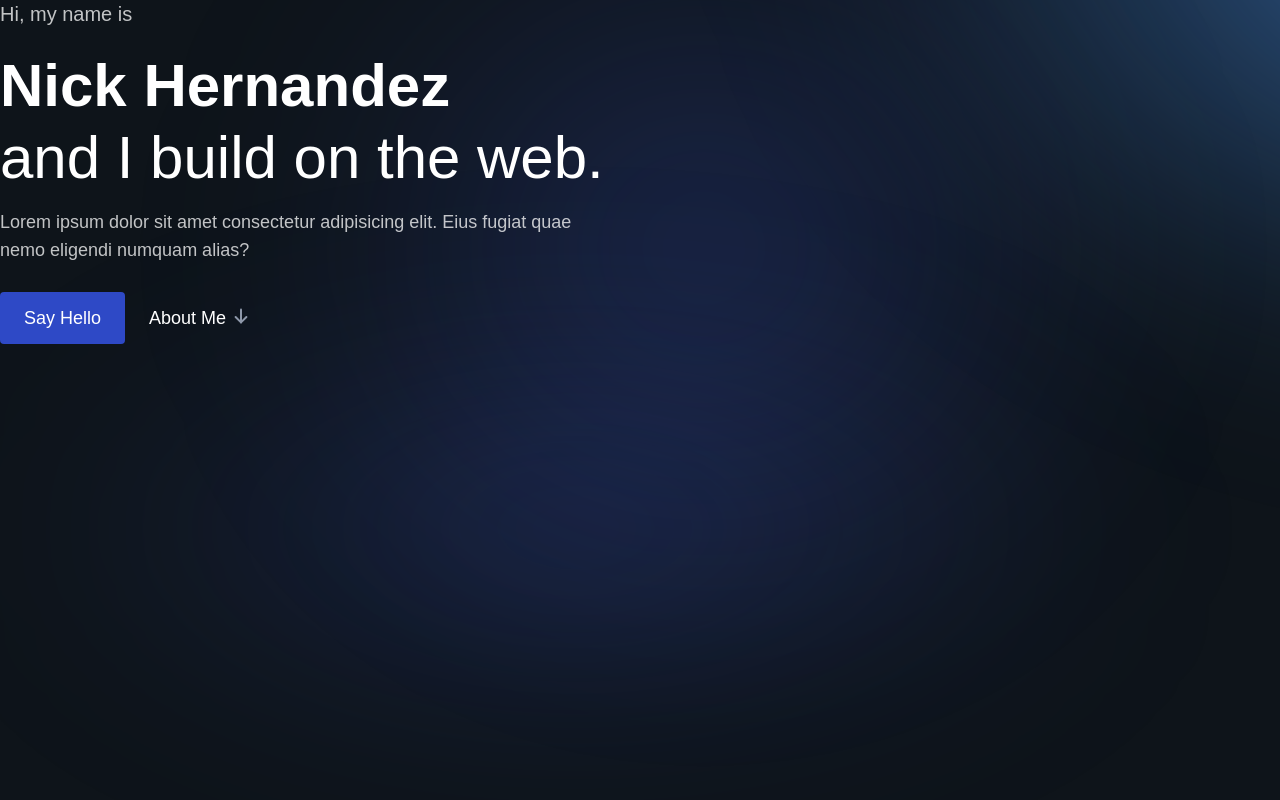
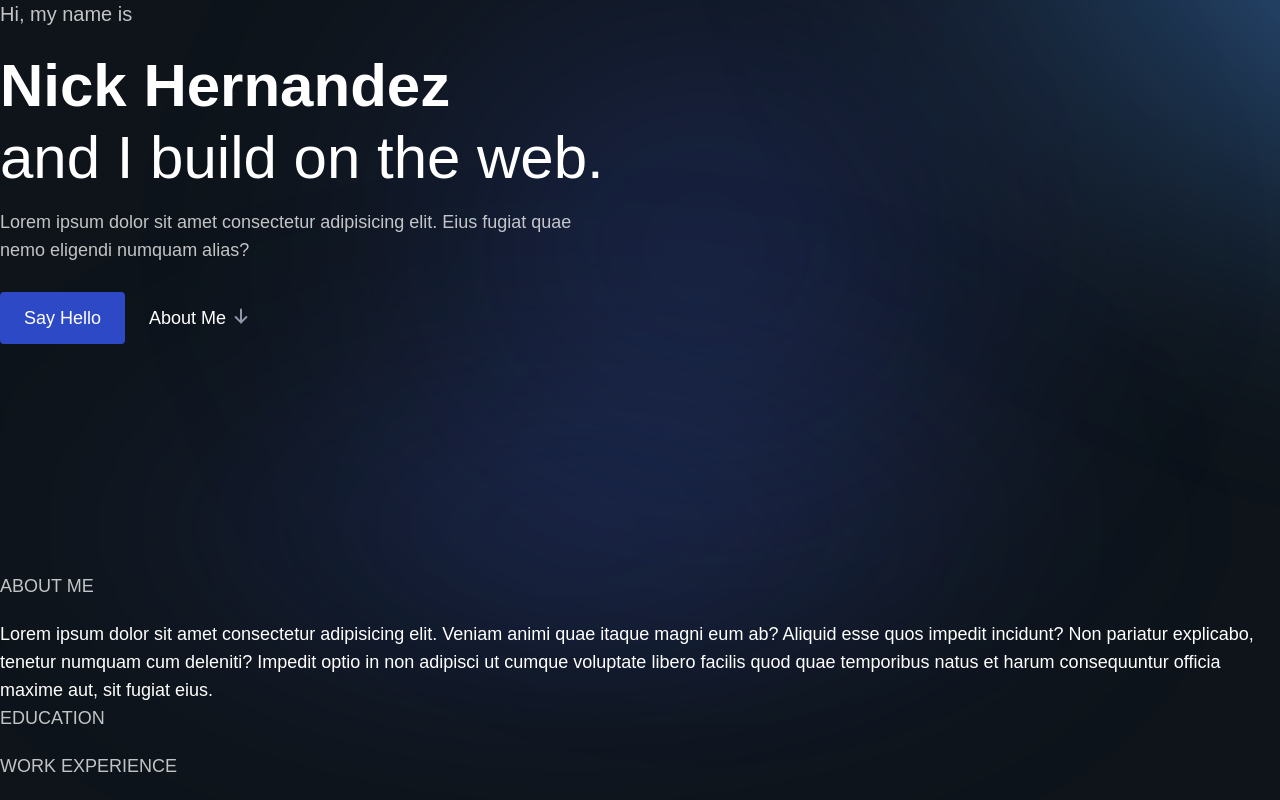
Before and after one commit to Nickolas-Hernandez/nickhernandez.dev, a Next.js app: page / in a window 1280 px wide. Shown: the part 312-1112 px from the top of the page. Before the commit the page ends 884 px from the top, so only its background shows below. Built offline with nearby package versions, Linux system fonts and the light colour scheme; a web font is replaced by a local one.

Commit message:
Add about-me, education, and work exp containers #4

```diff
--- /dev/null
+++ b/src/components/aboutMeSection/aboutMeSection.tsx
@@ -0,0 +1,27 @@
+export const AboutMeSection = () => {
+  return (
+    <section className="about-me-section">
+      <div className="contain">
+        <div className="biography">
+          <strong className="opacity-75 mb-5">About Me</strong>
+          <p>
+            Lorem ipsum dolor sit amet consectetur adipisicing elit. Veniam
+            animi quae itaque magni eum ab? Aliquid esse quos impedit
+            incidunt? Non pariatur explicabo, tenetur numquam cum deleniti?
+            Impedit optio in non adipisci ut cumque voluptate libero facilis
+            quod quae temporibus natus et harum consequuntur officia maxime
+            aut, sit fugiat eius.
+          </p>
+        </div>
+        <div className="wrapper">
+          <div className="education">
+            <strong className="opacity-75 mb-5">Education</strong>
+          </div>
+          <div className="work-experience">
+            <strong className="opacity-75 mb-5">Work Experience</strong>
+          </div>
+        </div>
+      </div>
+    </section>
+  )
+};
--- /dev/null
+++ b/src/components/aboutMeSection/index.tsx
@@ -0,0 +1 @@
+export * from './aboutMeSection';
--- a/src/components/introSection/introSection.tsx
+++ b/src/components/introSection/introSection.tsx
@@ -6,8 +6,8 @@ export const IntroSection = () => {
       <div className="contain">
         <div className="wrapper">
           <p className="text-xl opacity-75">Hi, my name is</p>
-          <h1 className="text-6xl font-bold">Nick Hernandez</h1>
-          <h1 className="text-6xl font-normal mb-5">and I build on the web.</h1>
+          <h1 className=" text-5xl lg:text-6xl font-bold">Nick Hernandez</h1>
+          <h1 className="text-5xl lg:text-6xl font-normal mb-5">and I build on the web.</h1>
           <p className="opacity-75 max-w-xl">Lorem ipsum dolor sit amet consectetur adipisicing elit. Eius fugiat quae nemo eligendi numquam alias?</p>
           <Link href="#contact"><button>Say Hello</button></Link>
           <Link href="#contact"><button className="style-2">About Me</button></Link>
--- a/src/pages/index.tsx
+++ b/src/pages/index.tsx
@@ -1,10 +1,12 @@
 import { Layout } from '@/components/layout';
 import { IntroSection } from '@/components/introSection';
+import { AboutMeSection } from '@/components/aboutMeSection';
 
 export default function Home() {
   return (
     <Layout>
       <IntroSection />
+      <AboutMeSection />
     </Layout>
   )
 }
--- a/src/styles/app.scss
+++ b/src/styles/app.scss
@@ -7,3 +7,4 @@
 @import 'global/global';
 @import 'components/header';
 @import 'sections/intro';
+@import 'sections/about-me';
--- a/src/styles/global/_type.scss
+++ b/src/styles/global/_type.scss
@@ -1,5 +1,5 @@
 body {
-  @apply bg-primary font-body text-lg text-white;
+  @apply bg-primary font-body text-white text-base lg:text-lg;
 
   overflow-x: hidden;
 }
@@ -16,7 +16,7 @@ h6 {
 h1,
 h2,
 h3 {
-  @apply font-semibold mb-3;
+  @apply font-semibold font-heading mb-3;
 }
 
 h4,
--- /dev/null
+++ b/src/styles/sections/_about-me.scss
@@ -0,0 +1,7 @@
+.about-me-section {
+  .contain {
+    strong {
+      @apply uppercase font-medium block;
+    }
+  }
+}
--- a/tailwind.config.js
+++ b/tailwind.config.js
@@ -13,7 +13,7 @@ module.exports = {
         'grey-dark': '#0A0E12',
       },
       fontFamily: {
-        'heading': ["Work Sans", 'sans-serif'],
+        'heading': ["Proxima Nova", 'sans-serif'],
         'body': ['Proxima Nova', 'sans-serif'],
       }
     },
```
